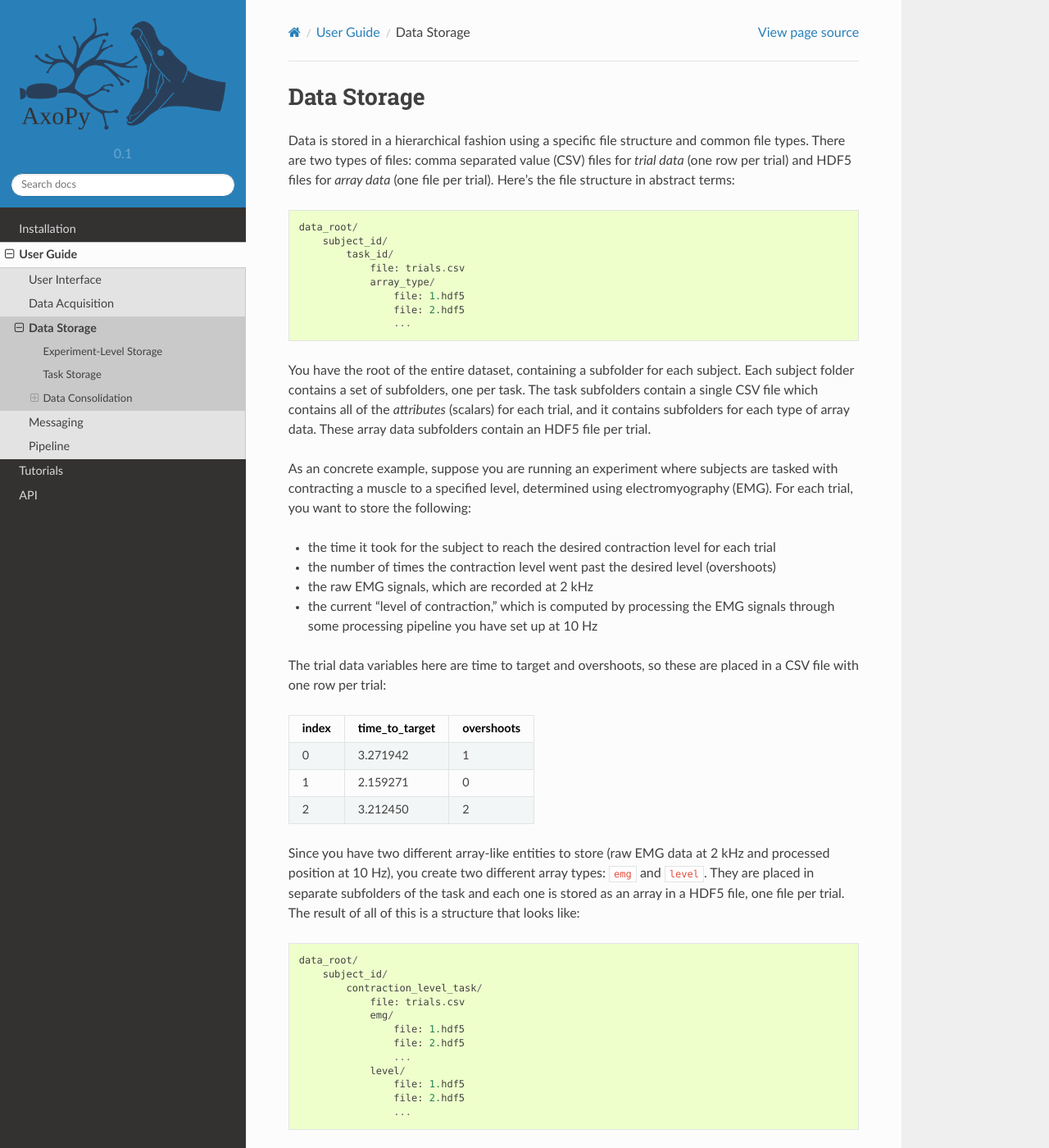
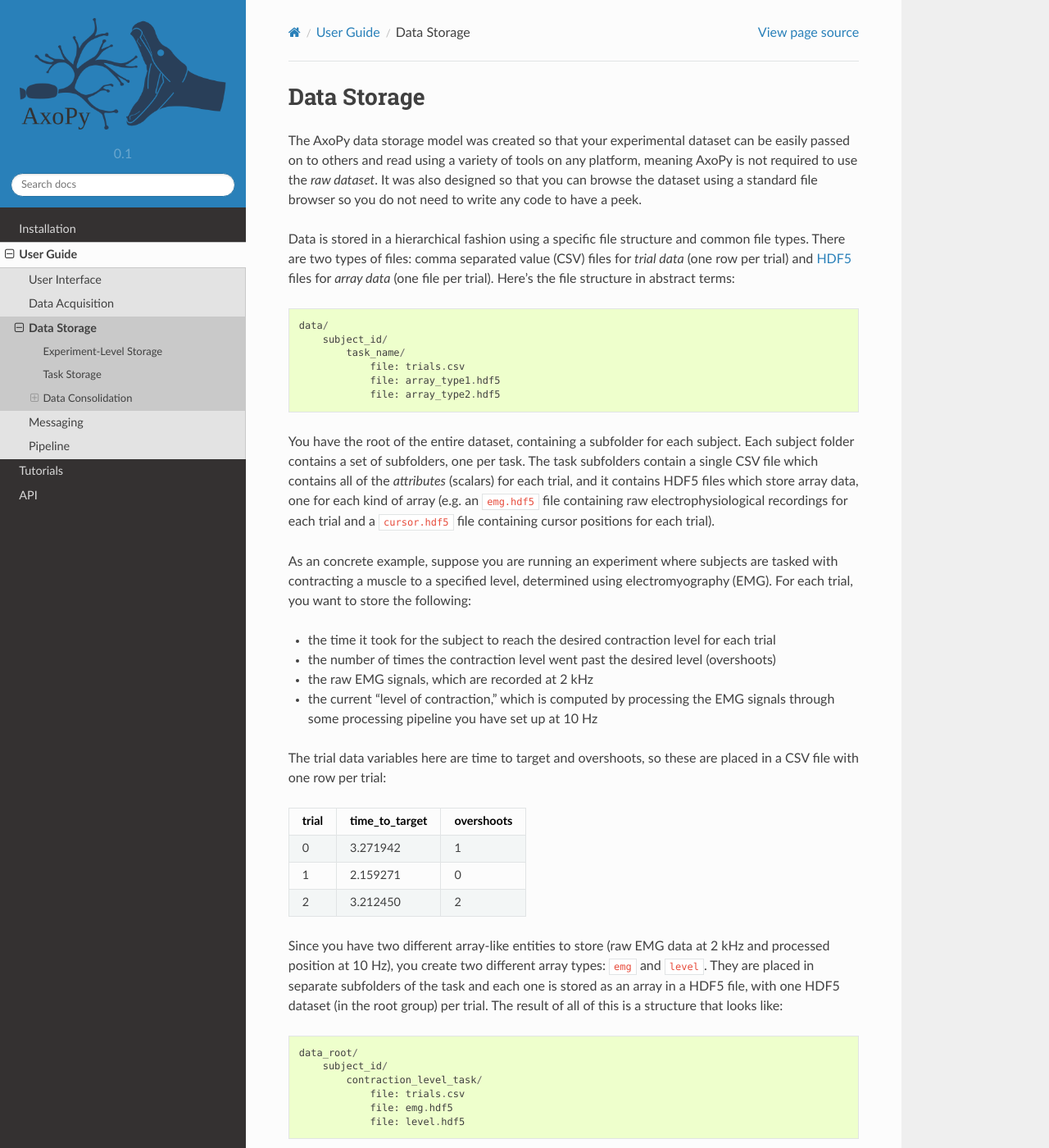
Before and after one commit to axopy/axopy, a Sphinx documentation site: the page built from docs/user_guide/storage.rst, in a window 1280 px wide and 1400 px high. Shown: the whole window at 82% size. Built offline with Sphinx 7.4.7 and the Read the Docs theme 2.0.0, drawn with Linux system fonts in a browser that asks for light colours; pages that are not in the unit, such as notebooks, are missing from menus; some of the changed text lies outside the part shown.

Commit message:
Updated storage docs a bit.

```diff
--- a/docs/user_guide/storage.rst
+++ b/docs/user_guide/storage.rst
@@ -6,25 +6,31 @@ Data Storage
 
 .. currentmodule:: axopy.storage
 
+The AxoPy data storage model was created so that your experimental dataset can
+be easily passed on to others and read using a variety of tools on any
+platform, meaning AxoPy is not required to use the *raw dataset*. It was also
+designed so that you can browse the dataset using a standard file browser so
+you do not need to write any code to have a peek.
+
 Data is stored in a hierarchical fashion using a specific file structure and
 common file types. There are two types of files: comma separated value (CSV)
-files for *trial data* (one row per trial) and HDF5 files for *array data* (one
-file per trial). Here's the file structure in abstract terms::
+files for *trial data* (one row per trial) and HDF5_ files for *array data*
+(one file per trial). Here's the file structure in abstract terms::
 
-    data_root/
+    data/
         subject_id/
-            task_id/
+            task_name/
                 file: trials.csv
-                array_type/
-                    file: 1.hdf5
-                    file: 2.hdf5
-                    ...
+                file: array_type1.hdf5
+                file: array_type2.hdf5
 
 You have the root of the entire dataset, containing a subfolder for each
 subject. Each subject folder contains a set of subfolders, one per task. The
 task subfolders contain a single CSV file which contains all of the
-*attributes* (scalars) for each trial, and it contains subfolders for each type
-of array data. These array data subfolders contain an HDF5 file per trial.
+*attributes* (scalars) for each trial, and it contains HDF5 files which store
+array data, one for each kind of array (e.g. an ``emg.hdf5`` file containing
+raw electrophysiological recordings for each trial and a ``cursor.hdf5`` file
+containing cursor positions for each trial).
 
 As an concrete example, suppose you are running an experiment where subjects
 are tasked with contracting a muscle to a specified level, determined using
@@ -42,7 +48,7 @@ The trial data variables here are time to target and overshoots, so these are
 placed in a CSV file with one row per trial:
 
 ===== ============== ==========
-index time_to_target overshoots
+trial time_to_target overshoots
 ===== ============== ==========
 0     3.271942       1
 1     2.159271       0
@@ -52,26 +58,21 @@ index time_to_target overshoots
 Since you have two different array-like entities to store (raw EMG data at
 2 kHz and processed position at 10 Hz), you create two different array types:
 ``emg`` and ``level``. They are placed in separate subfolders of the task and
-each one is stored as an array in a HDF5 file, one file per trial. The result
-of all of this is a structure that looks like::
+each one is stored as an array in a HDF5 file, with one HDF5 dataset (in the
+root group) per trial. The result of all of this is a structure that looks
+like::
 
     data_root/
         subject_id/
             contraction_level_task/
                 file: trials.csv
-                emg/
-                    file: 1.hdf5
-                    file: 2.hdf5
-                    ...
-                level/
-                    file: 1.hdf5
-                    file: 2.hdf5
-                    ...
+                file: emg.hdf5
+                file: level.hdf5
 
 The HDF5 format was chosen for all array data because it naturally works with
 NumPy arrays, which are the assumed container for data as it goes from
 a hardware device through processing code to computer interaction. It also
-saves the arrays in a binary format instaed of converting to strings as
+saves the arrays in a binary format instead of converting to strings as
 something like ``numpy.savetxt`` would do, potentially reducing the size of
 a whole experiment's dataset significantly if you store many arrays
 representing high-frequency electrophysiological recordings.
@@ -84,6 +85,7 @@ designate a single root folder and move all subject data there). The layout is
 *not* optimized for processing and analyzing data once an experiment is
 complete, however. For that, see :ref:`data-consolidation`.
 
+.. _HDF5: https://support.hdfgroup.org/HDF5/
 
 .. _experiment-storage:
 
```
